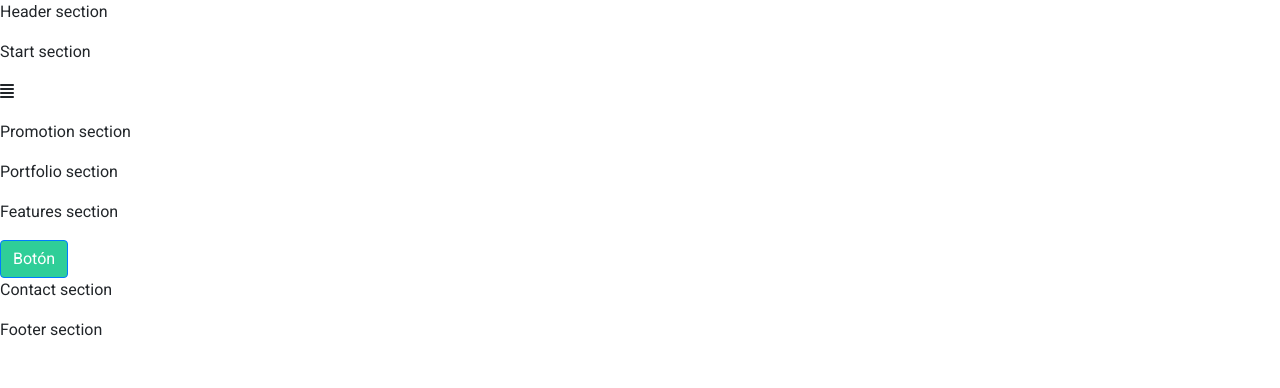
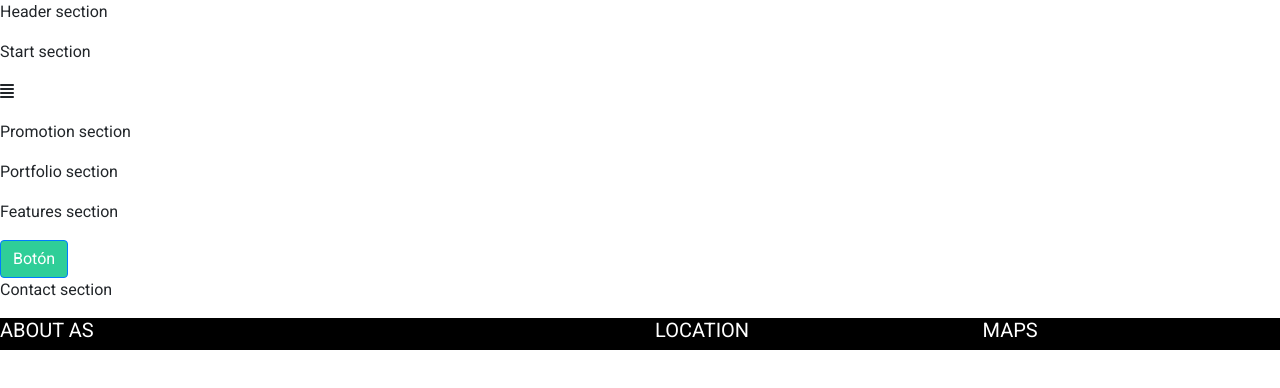
Before and after one commit to ffloresibarra/Landing-Page, a website: page public/index.html in a window 1280 px wide. Drawn offline with nearby package versions, Linux system fonts and the light colour scheme.

Commit message:
CREATING FOOTER

```diff
--- a/public/css/styles.css
+++ b/public/css/styles.css
@@ -11,3 +11,15 @@ body {
 .primary {
     background-color: #2FCE98;
   }
+
+.page-footer {
+  background-color:black;
+}
+
+.text-uppercase {
+  color: white;
+}
+
+.list-unstyled {
+  color: white;
+}
--- a/public/index.html
+++ b/public/index.html
@@ -41,10 +41,62 @@
             <p>Contact section</p>
         </section>
     </main>
+
     <!-- The footer section-->
-    <footer>
-        <p>Footer section</p>
-    </footer>
+<footer class="page-footer >
+
+    <!-- Footer -->
+    <div class="container-fluid text-center text-md-left">
+
+      <!-- Grid row -->
+      <div class="row">
+
+        <!-- Grid column -->
+        <div class="col-md-6 mt-md-0 mt-3">
+
+          <!-- Content -->
+          <h5 class="text-uppercase"> ABOUT AS </h5>
+
+        </div>
+
+        <!-- Grid column -->
+        <hr class="clearfix w-100 d-md-none pb-3">
+
+
+        <!-- Grid column -->
+        <div class="col-md-3 mb-md-0 mb-3">
+
+          <!-- LOCATION -->
+          <h5 class="text-uppercase">LOCATION</h5>
+
+        </div>
+        <!-- Grid column -->
+
+
+        <!-- Grid column -->
+        <div class="col-md-3 mb-md-0 mb-3">
+
+          <!-- MAPS -->
+          <h5 class="text-uppercase">MAPS</h5>
+
+
+        </div>
+        <!-- Grid column -->
+
+      </div>
+      <!-- Grid row -->
+
+    </div>
+    <!-- Footer -->
+
+    <!-- social networks "########### AQUI VAN LAS REDES SOCIALES ELIMINAS ESTA NOTA " -->
+    <div >
+
+    </div>
+    <!-- social networks -->
+
+  </footer>
+  <!-- Footer -->
 
     <!--Scripts-->
     <script src="https://code.jquery.com/jquery-3.2.1.slim.min.js" integrity="sha384-KJ3o2DKtIkvYIK3UENzmM7KCkRr/rE9/Qpg6aAZGJwFDMVNA/GpGFF93hXpG5KkN" crossorigin="anonymous"></script>
```
